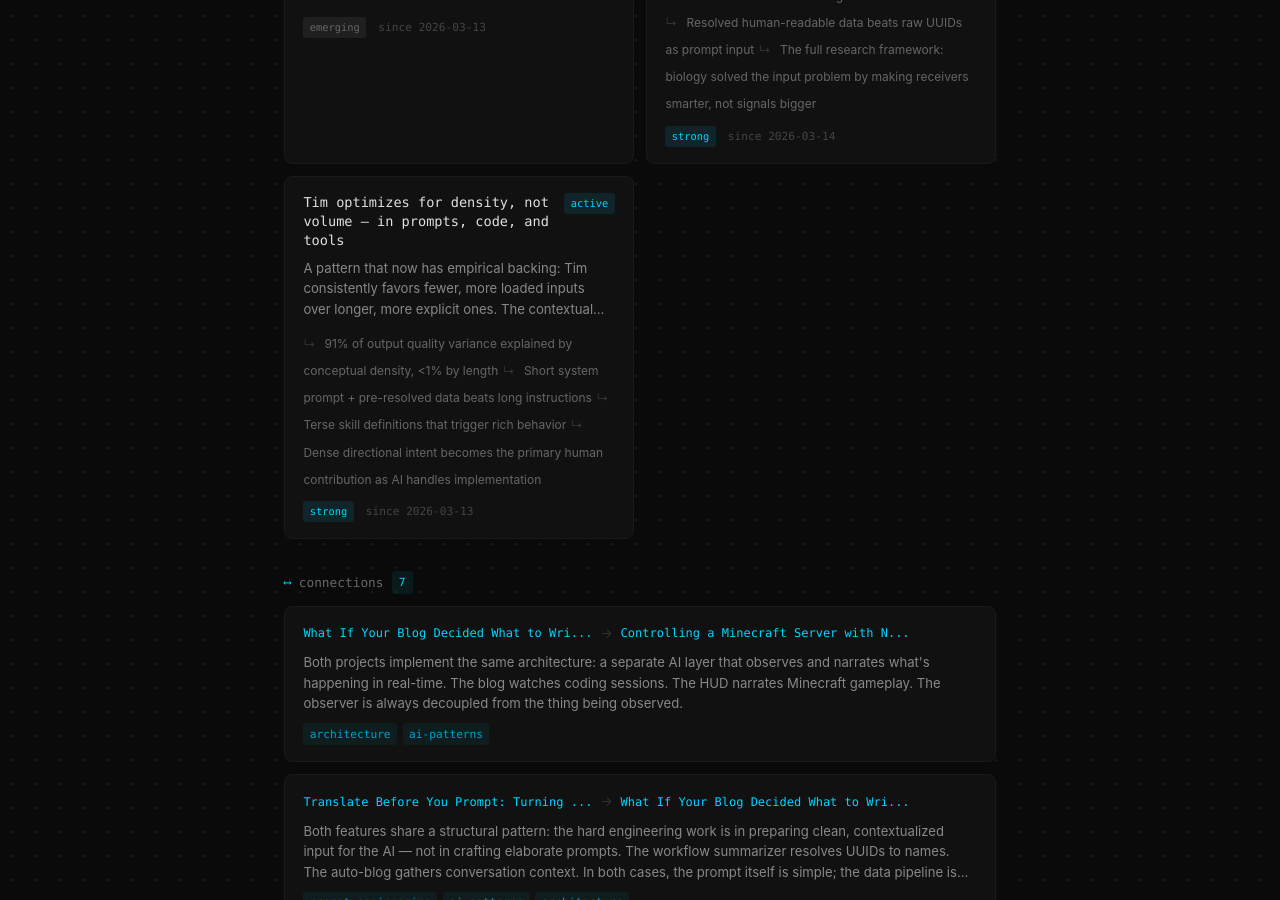
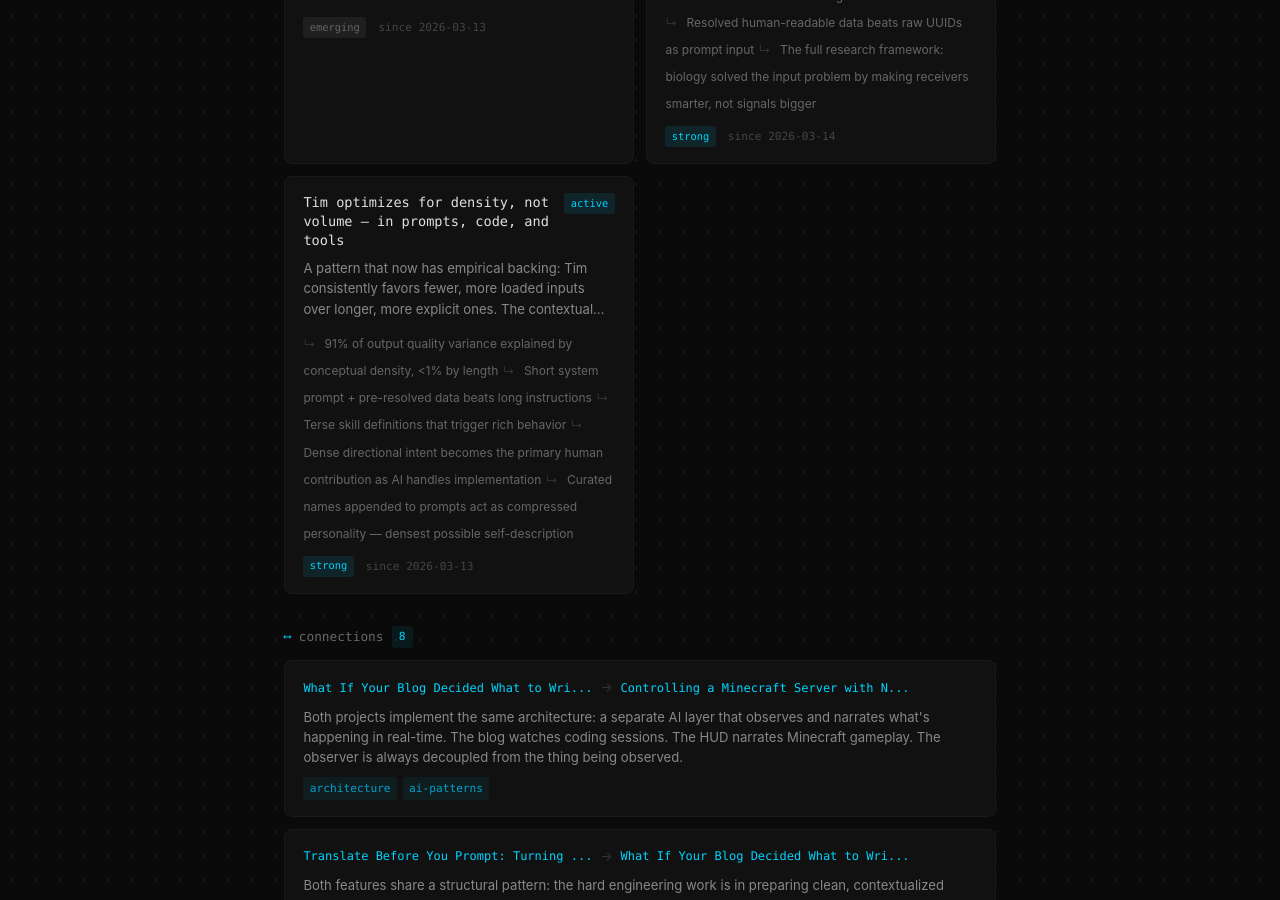
Before and after one commit to tijwelch/blog, a Jekyll site: the page built from index.md, in a window 1280 px wide and 900 px high, scrolled down 812 px. Built offline with Jekyll 4.4.1, drawn with Linux system fonts in a browser that asks for light colours; some of the changed text lies outside the part shown.

Commit message:
Update insights

```diff
--- a/_data/insights.yml
+++ b/_data/insights.yml
@@ -55,7 +55,7 @@ threads:
 
   - id: density-over-volume
     title: "Tim optimizes for density, not volume — in prompts, code, and tools"
-    description: "A pattern that now has empirical backing: Tim consistently favors fewer, more loaded inputs over longer, more explicit ones. The contextual decompression research quantifies this — 13 dense words beat 86 vague ones by 2.15×. His CLAUDE.md is terse. His tools are small. His prompts are short. He trusts the receiver to do the work."
+    description: "A pattern that now has empirical backing: Tim consistently favors fewer, more loaded inputs over longer, more explicit ones. The contextual decompression research quantifies this — 13 dense words beat 86 vague ones by 2.15×. His CLAUDE.md is terse. His tools are small. His prompts are short. He trusts the receiver to do the work. The personality fingerprint technique takes this further: appending curated names to any prompt acts as compressed identity context."
     status: active
     first_noticed: 2026-03-13
     last_updated: 2026-03-14
@@ -68,6 +68,8 @@ threads:
         detail: "Terse skill definitions that trigger rich behavior"
       - post: the-remaining-skill
         detail: "Dense directional intent becomes the primary human contribution as AI handles implementation"
+      - post: the-personality-fingerprint
+        detail: "Curated names appended to prompts act as compressed personality — densest possible self-description"
     strength: strong
 
 connections:
@@ -127,6 +129,14 @@ connections:
     discovered: 2026-03-14
     tags: [research, information-theory, ai-patterns, meta]
 
+  - id: identity-as-compressed-context
+    title: "Your follow list is a lossy compression of your identity"
+    from: the-personality-fingerprint
+    to: thirteen-words
+    description: "The personality fingerprint post reveals that identity itself can be treated as prompt context. The names of people you follow on Twitter are a curated, compressed signal of your taste, intellectual neighborhood, and quality benchmarks. Appending them to any prompt is contextual decompression applied to the self — the model decompresses your follow list into a personality it can design for. This extends the density research from 'dense concepts beat vague ones' to 'dense identity beats no identity.'"
+    discovered: 2026-03-14
+    tags: [prompt-engineering, information-theory, identity, surprise]
+
 predictions:
   - id: autonomous-content-pipeline
     title: "This becomes a full autonomous content pipeline"
```
